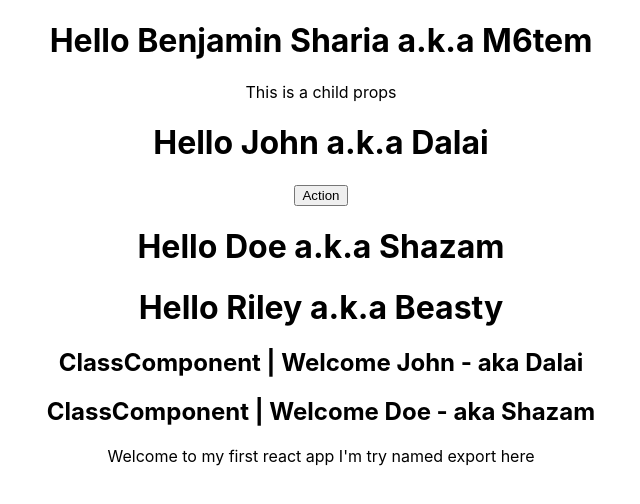
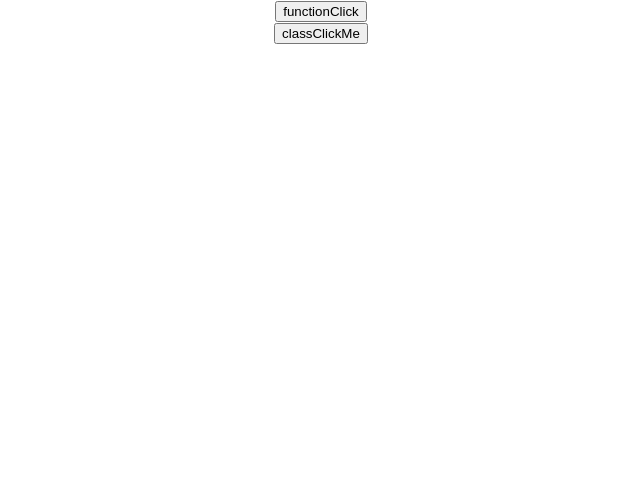
Before and after one commit to m6code/reactjs_tutorial_for_beginners_youtube, a React (Create React App) app in the folder hello-world/: page / in a window 1280 px wide. Shown: the top 504 px of the page, without its empty margins (319-959 px from the left). Built offline with nearby package versions, Linux system fonts and the light colour scheme.

Commit message:
EventHandling

```diff
--- a/hello-world/src/App.js
+++ b/hello-world/src/App.js
@@ -13,7 +13,12 @@ import Welcome  from './components/Welcome';
 import Hello from './components/Hello';
 // eslint-disable-next-line
 import Message from './components/Message';
+// eslint-disable-next-line
 import Counter from "./components/Counter";
+// eslint-disable-next-line
+import FunctionClick from "./components/FunctionClick";
+// eslint-disable-next-line
+import ClassClick from "./components/ClassClick";
 
 // function App() {
 //   return (
@@ -28,10 +33,12 @@ class App extends Component{
     return (
       <div className="App">
 
+      <FunctionClick/>
+      <ClassClick/>
+
       {/*<Counter/>
       <Message/>
-      <Hello/>
-      */}
+      <Hello/
       <Greet name="Benjamin Sharia" heroName="M6tem">
         <p> This is a child props </p>
       </Greet>
@@ -45,6 +52,7 @@ class App extends Component{
       <Welcome name="Doe" heroName="Shazam"/>
 
       <WelcomeNamed/>
+      */}
 
 
     </div>
--- /dev/null
+++ b/hello-world/src/components/ClassClick.js
@@ -0,0 +1,16 @@
+import React from 'react'
+
+class ClassClick extends React.Component {
+	clickHandler(){
+		console.log("Clicked the class Button");
+	}
+	render() {
+		return (
+			<div>
+				<button onClick={this.clickHandler}>classClickMe</button>
+			</div>
+		)
+	}
+}
+
+export default ClassClick
--- /dev/null
+++ b/hello-world/src/components/FunctionClick.js
@@ -0,0 +1,15 @@
+import React from 'react'
+
+function FunctionClick() {
+	function clickHandler(){
+		console.log("Function Button Clicked");
+	}
+
+	return (
+		<div>
+			<button onClick={clickHandler}>functionClick</button>
+		</div>
+	)
+}
+
+export default FunctionClick
```
